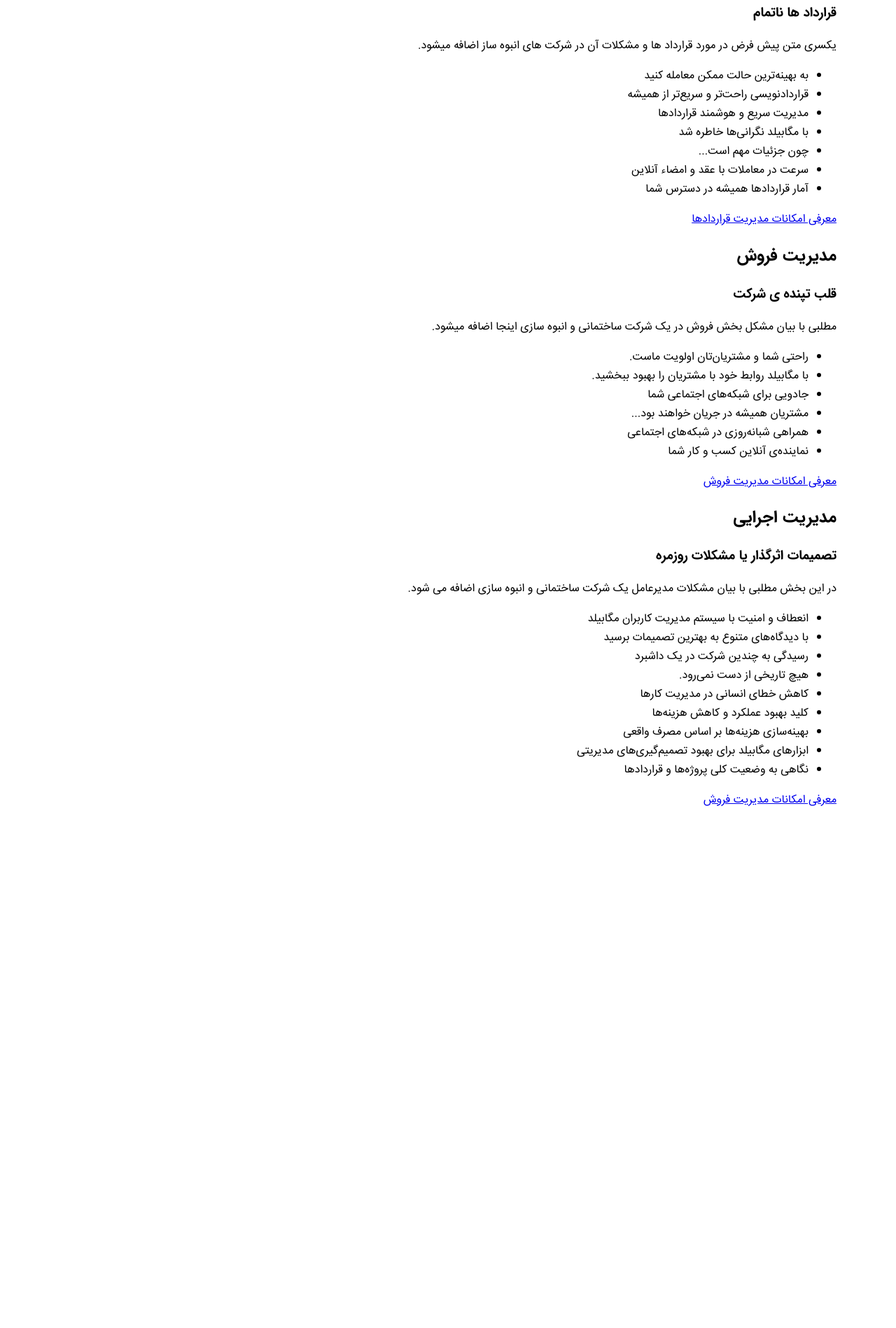
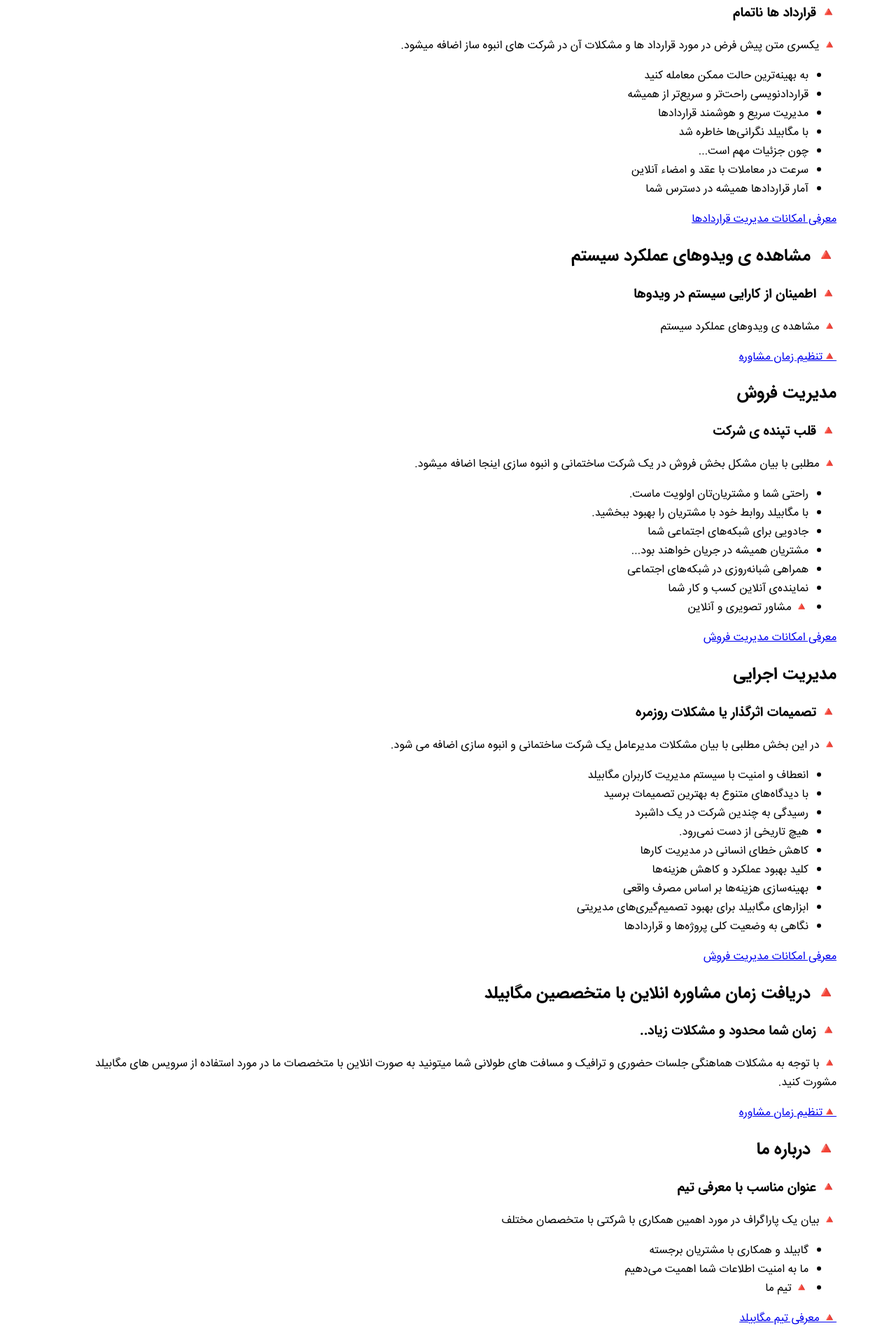
Before and after one commit to mega-build/ir-megabuild-website, a plain HTML site: page index.html in a window 1280 px wide. Shown: the part 770-2668 px from the top of the page at 70% size. Before the commit the page ends 1927 px from the top, so only its background shows below. Drawn offline with nearby package versions, Linux system fonts and the light colour scheme; files that its build step writes are made by us from their sources.

Commit message:
add call to action sections

```diff
--- a/index.html
+++ b/index.html
@@ -96,10 +96,10 @@
 
             <article>
                 <h3>
-                    این بخش یک عنوان متناسب با مشکلات بخش مالی جایگذین میشود.
+                    🔺 این بخش یک عنوان متناسب با مشکلات بخش مالی جایگذین میشود.
                 </h3>
                 <p>
-                    این بخش با یک پاراگراف در مورد مشکلات بخش مالی در شرکت های ساختمانی و انبوه سازان جایگذین میشود.
+                    🔺 این بخش با یک پاراگراف در مورد مشکلات بخش مالی در شرکت های ساختمانی و انبوه سازان جایگذین میشود.
                 </p>
             </article>
 
@@ -136,10 +136,10 @@
 
             <article>
                 <h3>
-                    قرارداد ها ناتمام
+                    🔺 قرارداد ها ناتمام
                 </h3>
                 <p>
-                    یکسری متن پیش فرض در مورد قرارداد ها و مشکلات آن در شرکت های انبوه ساز اضافه میشود.
+                    🔺 یکسری متن پیش فرض در مورد قرارداد ها و مشکلات آن در شرکت های انبوه ساز اضافه میشود.
                 </p>
             </article>
 
@@ -178,15 +178,37 @@
 
         <section>
             <h2>
+                🔺 مشاهده ی ویدوهای عملکرد سیستم
+            </h2>
+
+            <article>
+                <h3>
+                    🔺 اطمینان از کارایی سیستم در ویدوها
+                </h3>
+                <p>
+                    🔺 مشاهده ی ویدوهای عملکرد سیستم
+                </p>
+            </article>
+
+            <a
+                href="./marketing.html"
+            >
+                🔺تنظیم زمان مشاوره
+            </a>
+        </section>
+
+
+        <section>
+            <h2>
                 مدیریت فروش
             </h2>
 
             <article>
                 <h3>
-                    قلب تپنده ی شرکت
+                    🔺 قلب تپنده ی شرکت
                 </h3>
                 <p>
-                    مطلبی با بیان مشکل بخش فروش در یک شرکت ساختمانی و انبوه سازی اینجا اضافه میشود.
+                    🔺 مطلبی با بیان مشکل بخش فروش در یک شرکت ساختمانی و انبوه سازی اینجا اضافه میشود.
                 </p>
             </article>
 
@@ -209,6 +231,9 @@
                 <li>
                     نماینده‌ی آنلاین کسب و کار شما
                 </li>
+                <li>
+                    🔺 مشاور تصویری و آنلاین
+                </li>
 
             </ul>
 
@@ -227,10 +252,10 @@
 
             <article>
                 <h3>
-                    تصمیمات اثرگذار یا مشکلات روزمره
+                    🔺 تصمیمات اثرگذار یا مشکلات روزمره
                 </h3>
                 <p>
-                    در این بخش مطلبی با بیان مشکلات مدیرعامل یک شرکت ساختمانی و انبوه سازی اضافه می شود.
+                    🔺 در این بخش مطلبی با بیان مشکلات مدیرعامل یک شرکت ساختمانی و انبوه سازی اضافه می شود.
                 </p>
             </article>
 
@@ -274,6 +299,63 @@
         </section>
 
 
+        <section>
+            <h2>
+                🔺 دریافت زمان مشاوره انلاین با متخصصین مگابیلد
+            </h2>
+
+            <article>
+                <h3>
+                    🔺 زمان شما محدود و مشکلات زیاد..
+                </h3>
+                <p>
+                    🔺 با توجه به مشکلات هماهنگی جلسات حضوری و ترافیک و مسافت های طولانی شما میتونید به صورت انلاین با متخصصات ما در مورد استفاده از سرویس های مگابیلد مشورت کنید.
+                </p>
+            </article>
+
+            <a
+                href="./marketing.html"
+            >
+                🔺تنظیم زمان مشاوره
+            </a>
+        </section>
+
+        <section>
+            <h2>
+                🔺 درباره ما
+            </h2>
+
+            <article>
+                <h3>
+                    🔺 عنوان مناسب با معرفی تیم
+                </h3>
+                <p>
+                    🔺 بیان یک پاراگراف در مورد اهمین همکاری با شرکتی با متخصصان مختلف
+                </p>
+            </article>
+
+            <ul>
+                <li>
+                    گابیلد و همکاری با مشتریان برجسته
+                </li>
+                <li>
+                    ما به امنیت اطلاعات شما اهمیت می‌دهیم
+                </li>
+                <li>
+                    🔺 تیم ما
+                </li>
+            </ul>
+
+            <a
+                href="./aboutus.html"
+            >
+            🔺 معرفی تیم مگابیلد
+            </a>
+
+
+        </section>
+
+
     </main>
 
     <footer>
```
Also changed, not shown: content/CTA/getOnlineMeeting.md (added, +3 -0 lines), content/CTA/goToInstagram.md (added, +3 -0 lines), content/CTA/goToPricing.md (added, +3 -0 lines), content/CTA/goToSysyemIntroVideos.md (added, +4 -0 lines), content/aboutus/team.md (added, +10 -0 lines), marketing.html (+2 -2 lines).
